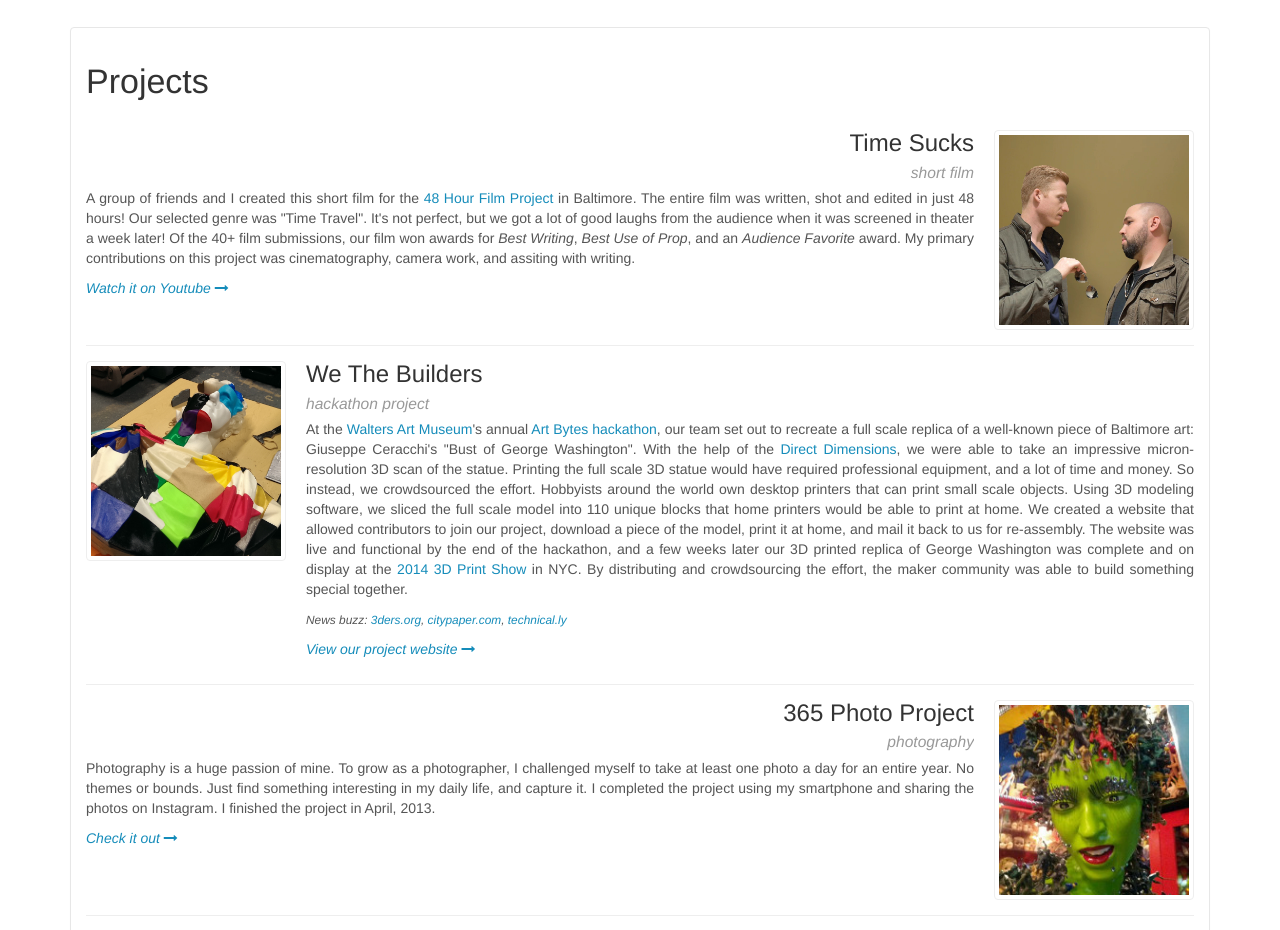
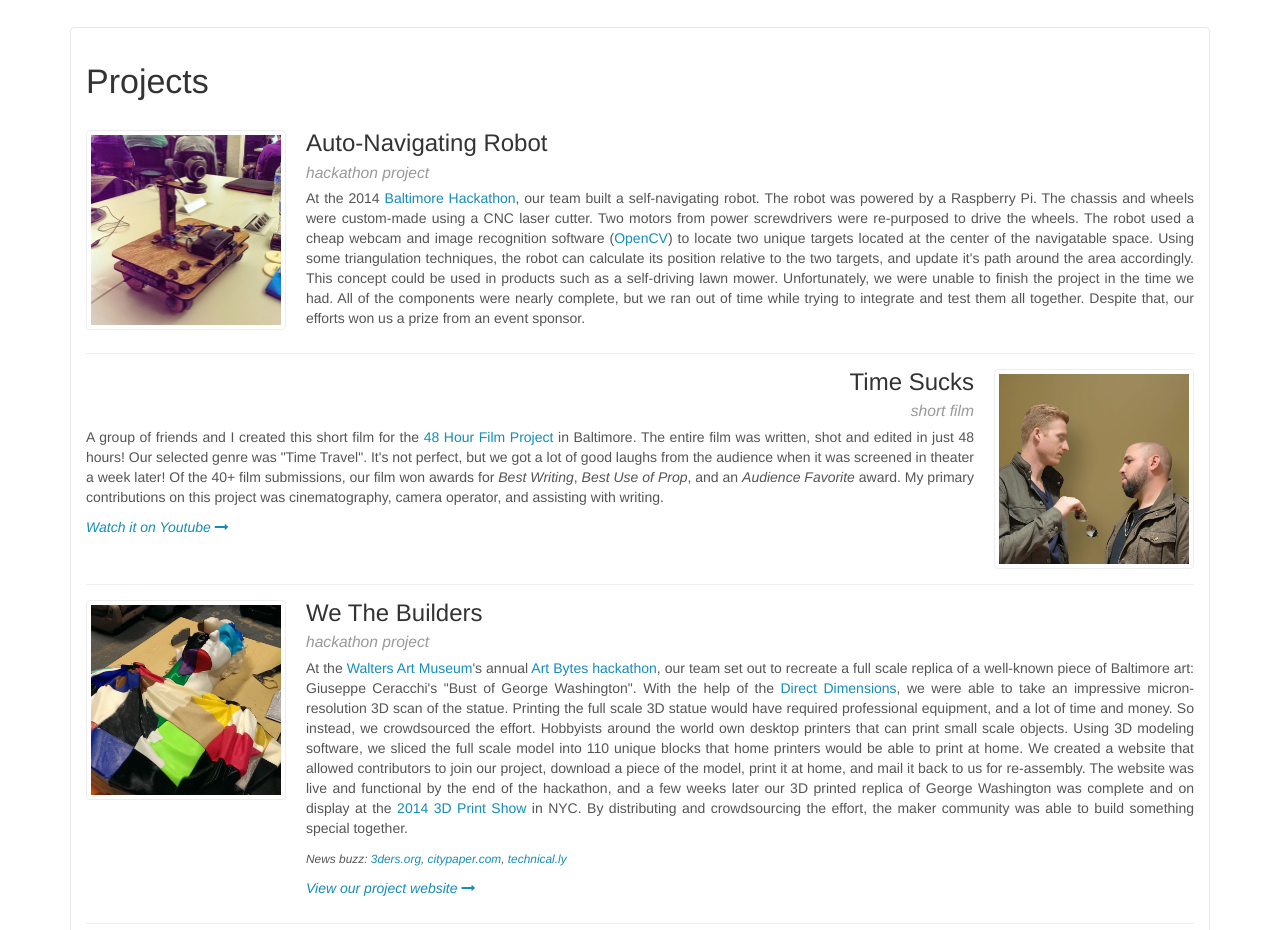
Before and after one commit to finerrecliner/finerrecliner.github.io, a plain HTML site: page index.html in a window 1280 px wide. Shown: the part 820-1750 px from the top of the page. Drawn offline with Linux system fonts and the light colour scheme.

Commit message:
added auto-nav robot to list of projects

```diff
--- a/index.html
+++ b/index.html
@@ -52,10 +52,17 @@
 			<br>
 			<ul class="media-list">
 				<li class="media">
+					<a class="prj-media-l"><img class="media-object img-thumbnail" src="images/hackathon_robot_thumb.jpg" alt="thumbnail"></a>
+					<div class="media-body">
+						<h3 class="prj-text-l media-heading">Auto-Navigating Robot<br><small>hackathon project</small></h3>
+						<p class="text-justify">At the 2014 <a href="http://baltimorehackathon.com/">Baltimore Hackathon</a>, our team built a self-navigating robot. The robot was powered by a Raspberry Pi. The chassis and wheels were custom-made using a CNC laser cutter. Two motors from power screwdrivers were re-purposed to drive the wheels. The robot used a cheap webcam and image recognition software (<a href="http://opencv.org">OpenCV</a>) to locate two unique targets located at the center of the navigatable space. Using some triangulation techniques, the robot can calculate its position relative to the two targets, and update it's path around the area accordingly. This concept could be used in products such as a self-driving lawn mower. Unfortunately, we were unable to finish the project in the time we had. All of the components were nearly complete, but we ran out of time while trying to integrate and test them all together. Despite that, our efforts won us a prize from an event sponsor.</p>
+					</div>
+				</li>
+				<li class="media">
 					<a class="prj-media-r" href="https://www.youtube.com/watch?v=YJzeTrI56r0"><img class="media-object img-thumbnail" src="images/time_sucks_thumb.jpg" alt="thumbnail"></a>
 					<div class="media-body">
 						<h3 class="prj-text-r media-heading">Time Sucks<br><small>short film</small></h3>
-						<p class="text-justify">A group of friends and I created this short film for the <a href="http://www.48hourfilm.com/">48 Hour Film Project</a> in Baltimore. The entire film was written, shot and edited in just 48 hours! Our selected genre was "Time Travel". It's not perfect, but we got a lot of good laughs from the audience when it was screened in theater a week later! Of the 40+ film submissions, our film won awards for <em>Best Writing</em>, <em>Best Use of Prop</em>, and an <em>Audience Favorite</em> award. My primary contributions on this project was cinematography, camera work, and assiting with writing.</p>
+						<p class="text-justify">A group of friends and I created this short film for the <a href="http://www.48hourfilm.com/">48 Hour Film Project</a> in Baltimore. The entire film was written, shot and edited in just 48 hours! Our selected genre was "Time Travel". It's not perfect, but we got a lot of good laughs from the audience when it was screened in theater a week later! Of the 40+ film submissions, our film won awards for <em>Best Writing</em>, <em>Best Use of Prop</em>, and an <em>Audience Favorite</em> award. My primary contributions on this project was cinematography, camera operator, and assisting with writing.</p>
 						<p class="prj-link"><a href="https://www.youtube.com/watch?v=YJzeTrI56r0">Watch it on Youtube <i class="fa fa-long-arrow-right fa-1x"></i></a>
 					</div>
 				</li>
```
Also changed, not shown: images/hackathon_robot_thumb.jpg (added).
